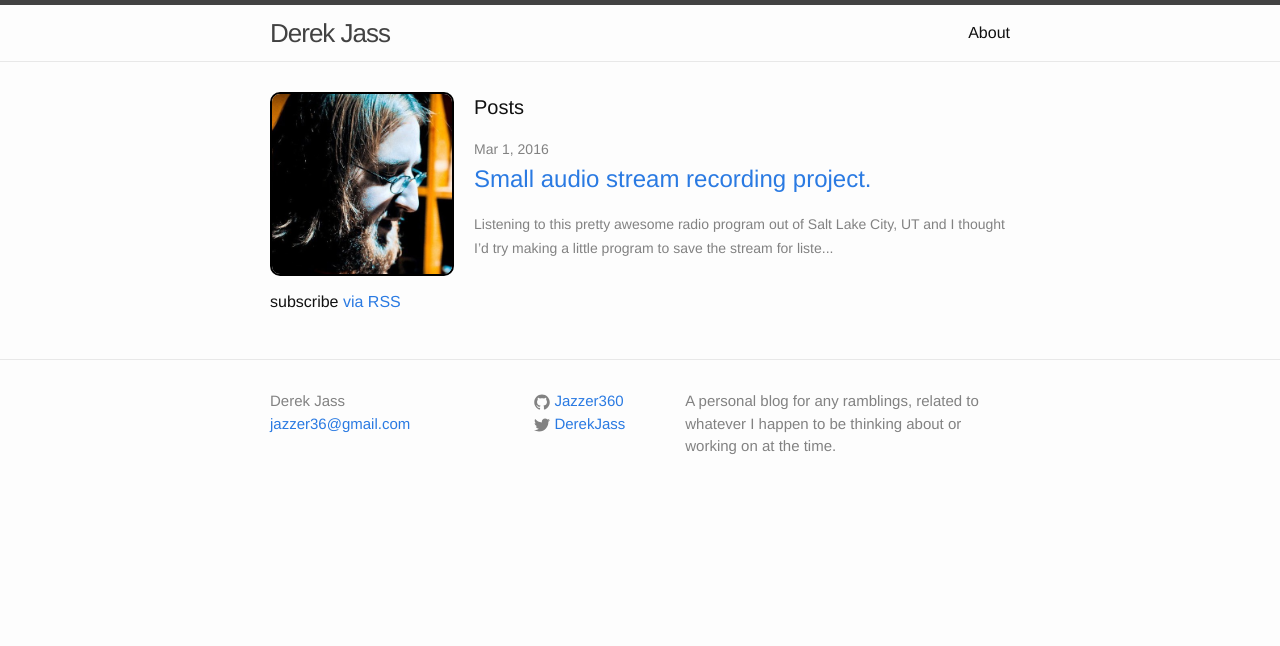
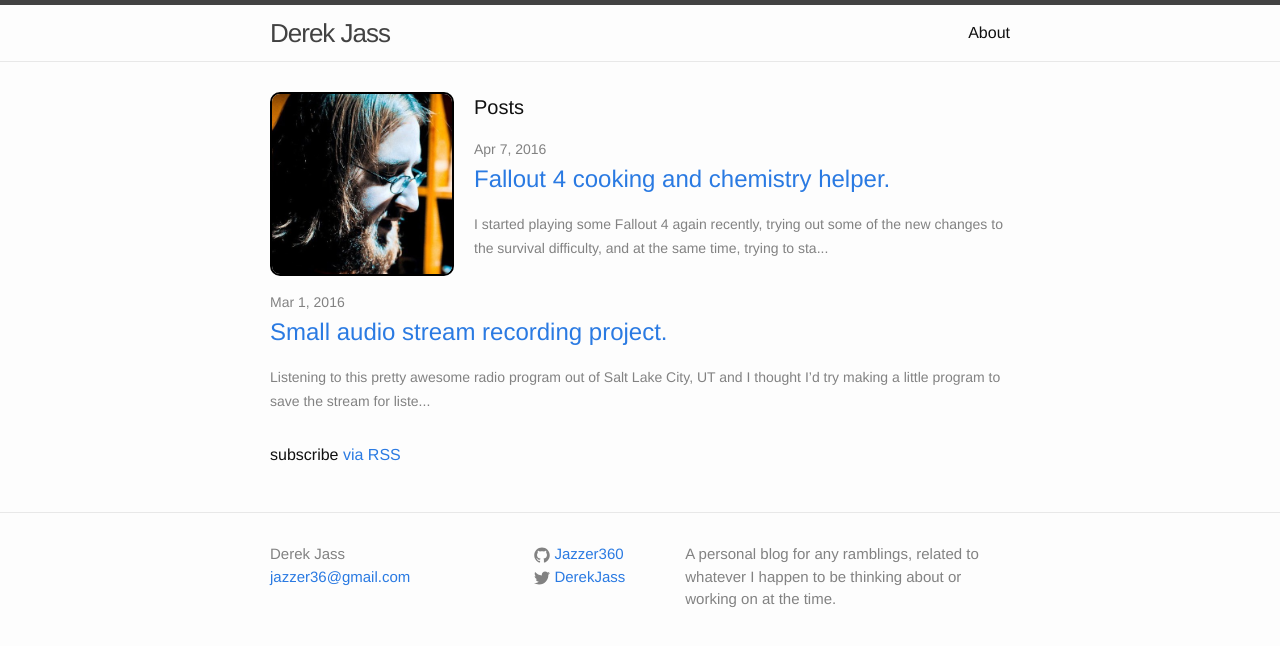
Before and after one commit to Jazzer360/Jazzer360.github.io, a Jekyll site: the page built from index.html, in a window 1280 px wide. Shown: the top 646 px of the page. Built offline with Jekyll 4.4.1, drawn with Linux system fonts in a browser that asks for light colours; some of the changed lines change nothing that is shown.

Commit message:
Fallout post

```diff
--- a/_config.yml
+++ b/_config.yml
@@ -14,6 +14,8 @@ github_username:  Jazzer360
 
 ### Build settings ###
 
+future: true
+
 # Plugins
 gems:
   - jekyll-coffeescript
--- /dev/null
+++ b/_posts/2016-04-07-fallout-4-cooking-and-chemistry-helper.md
@@ -0,0 +1,44 @@
+---
+layout: post
+title: "Fallout 4 cooking and chemistry helper."
+date: 2016-04-07 12:53:52 -0600
+categories: gaming
+---
+
+I started playing some Fallout 4 again recently, trying out some of the new changes to the survival difficulty, and at the same time, trying to stay occupied while waiting for Overwatch to come out.
+
+I've really enjoyed the changes to survival mode. Everything requires a bit more planning and caution, which has helped me feel significantly more immersed in the wastelands.
+
+During my play, I was finding myself encumbered quite frequently. While I was poring through my inventory, trying to figure out just what was weighing me down, I kept looking through my aid section. I kept running past various components for crafting (or at least I assumed they were), and I had no idea what they were used in, so I wanted to hang onto them 'just in case'.
+
+After figuring I had a bunch of weight tied up in various crafting components, I set off for my base to look through the crafting benches. I wanted to try to figure out which items I should hang onto and which to ditch. My other option is go look through the online wiki for information on what things are used in, but the process is a bit arduous, especially when trying to look up several different items.
+
+I thought "There should be an easier way."
+
+So, I promptly put my character on hold, and started to think of how I could build something that would display all this information in a significantly more digestible fashion.
+
+I had just started using Jekyll as a static site builder, and discovered quite quickly that it's a perfect tool to build the site I was starting to outline.
+
+A few days later, and I've got something worth sharing:
+
+Presenting: [Fallout 4 Cooking & Chemistry]({{ site.url | append: "/fallout-4/"}})
+
+To aid in designing the layout, I used the following questions as a guide:
+
+- "Is this item even part of a recipe?"
+- "What recipes can this item be used in?"
+- "What do I need to craft this item?"
+
+With those 3 questions, I put together a site which lists precisely what items are used where.
+
+First, there is the crafted items section. It lists all of the items that can be crafted at a cooking station or chemistry station. Clicking on an item also shows what ingredients contribute to crafting that item.
+
+At last! I could easily find what goes into every crafted item.
+
+Second, there is the section for items used in crafting. It lists all of the items that are components for a cooking or chemistry recipe. It also shows you the different recipes that use each item, making it simple to answer questions like "Is crispy squirrel bits the only thing I can do with squirrel bits?"
+
+Wonderful! Determining what each component goes into has never been easier.
+
+Finally, there is a big ol' list of items not used in crafting whatsoever. I can now quickly see that a 1 pound (or kilo, or whatever unit of measurement the game uses) melon blossom is pretty pointless to carry around since it has no use in crafting.
+
+Brilliant! When I need some food or water, I can simply use up anything in the list, since it's not used for crafting.
```
